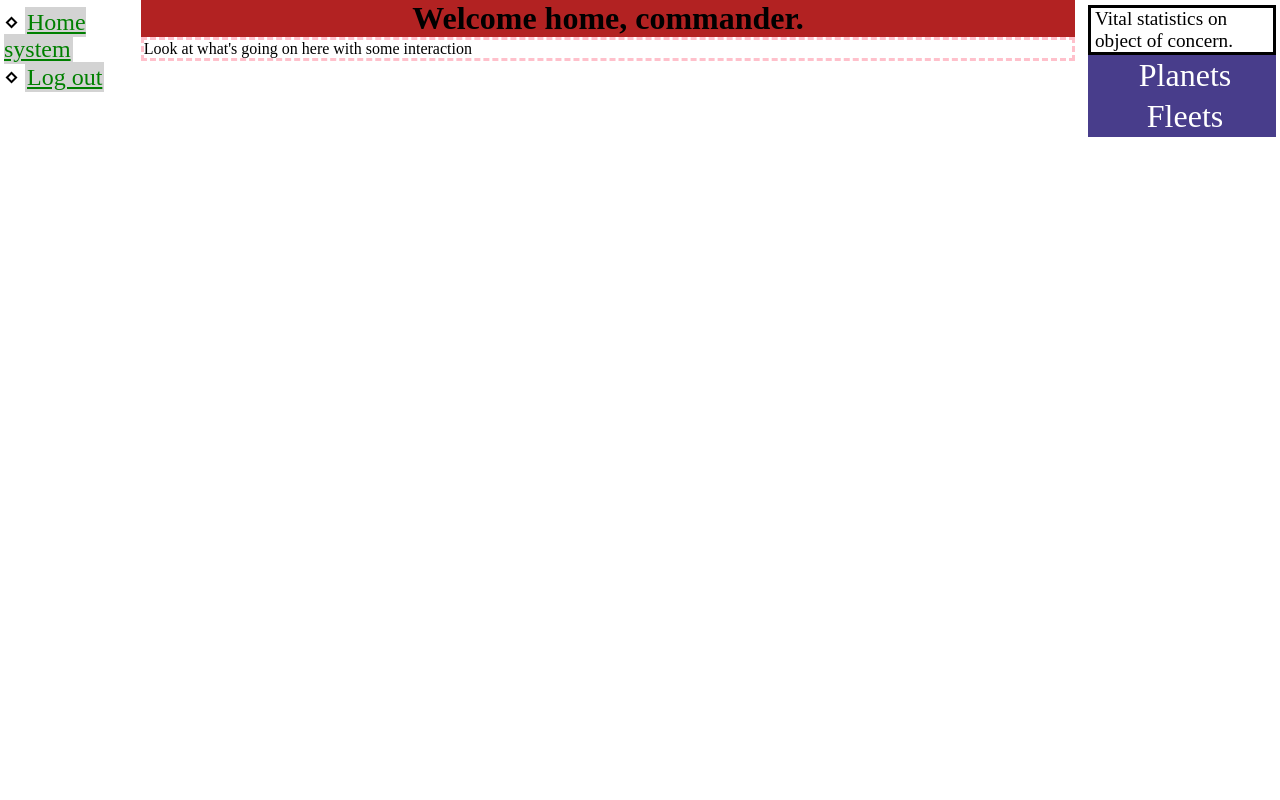
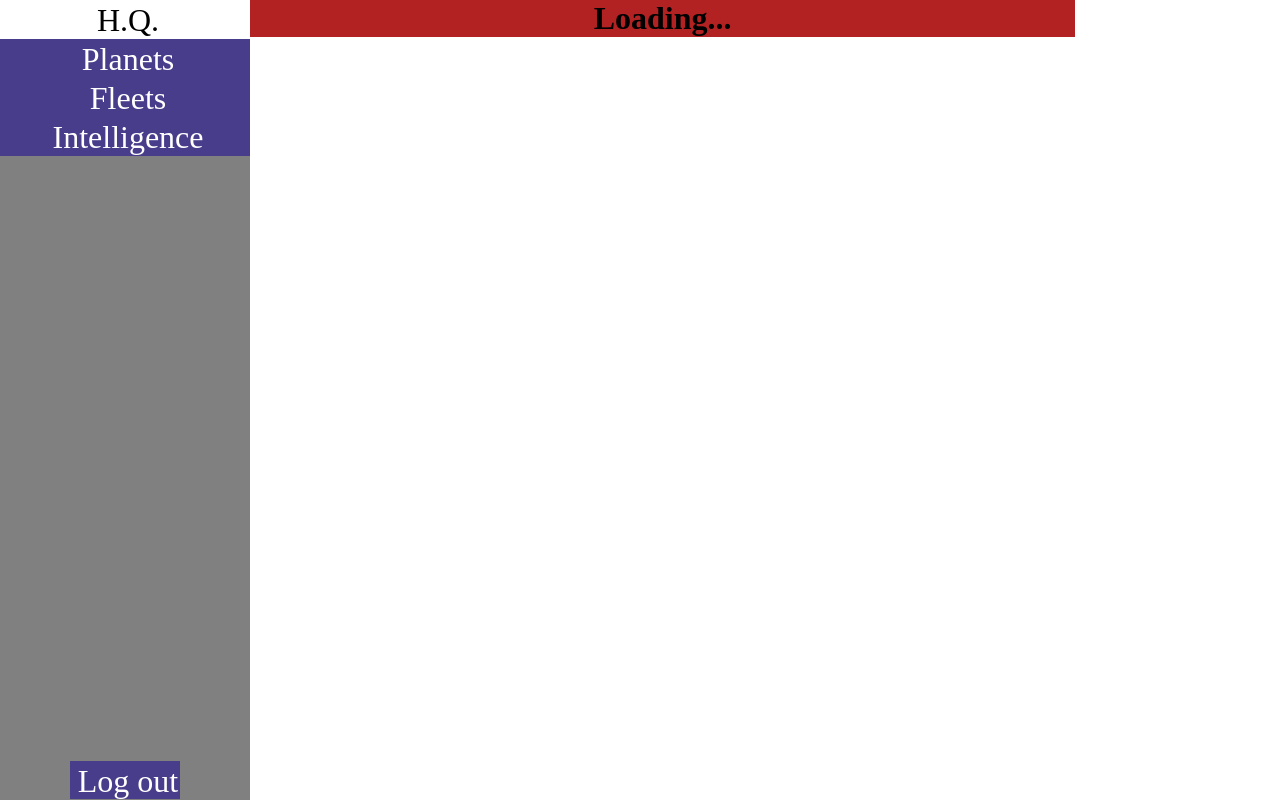
Before and after one commit to usevalue/GalacticEmpires, a Node server app: template client/views/gamepanel.ejs in a window 1280 px wide. Run offline with Node 20, Linux system fonts and the light colour scheme; the template is opened without the code that fills it, so the values that code supplies are empty; some libraries are stand-ins or nearby versions.

Commit message:
Concern views.

```diff
--- a/client/static/clientstyle.css
+++ b/client/static/clientstyle.css
@@ -1,35 +1,18 @@
-#leftcolumn {
+#controlbar {
     position: absolute;
-    left: 4px;
-    right: 90%;
-    font-size: 1.5em;
+    top: 0px;
+    left: 0px;
+    width: 250px;
+    background-color: grey;
+    height: 100%
 }
-
-#leftcolumn > a {
-    font-size: 1em;
-    background-color: lightgray;
-    width: 100%;
-    color:green;
-    padding: 2px
-}
-#leftcolumn > a:visited {
-    color:green
-}
-
-#leftcolumn > a:hover {
-    color:red;
-    background-color: black;
-}
-
-
-
 
 #midcolumn {
     position: absolute;
-    left: 11%;
+    left: 250px;
     right: 16%;
     top: 0px;
-    margin-top: 0px
+    margin-top: 0px;
 }
 
 #banner {
@@ -39,40 +22,12 @@
     position: relative;
     top: 0px;
     margin-top: 0px;
-    margin-bottom: 0px
-}
-
-#viewingpanel {
-    border:pink;
-    border-width: 3px;
-    border-style: dashed;
-}
-
-
-
-#rightcolumn {
-    position: absolute;
-    top: 5px;
-    right: 4px;
-    left: 85%
-}
-
-
-
-
-
-
-
-
-#statspanel {
-    border-style: solid;
-    padding-left:4px;
-    padding-right:4px;
-    font-size: 1.2em
+    margin-bottom: 4px
 }
 
 .concern {
     text-align:center;
+    text-decoration: none;
     cursor: pointer;
     background-color:darkslateblue;
     color: white;
@@ -80,9 +35,30 @@
     padding-left:8px;
     padding-right:2px;
     padding-top:2px;
-    padding-bottom:2px
+    margin-left: 0px;
+    margin-right: 0px
 }
 .concern:hover {
     background-color: white;
     color:black
 }
+
+a.concern:hover {
+    color: black
+}
+
+.concern:visited {
+    color: white;
+}
+
+#links {
+    position: absolute;
+    width: 100%;
+    text-align: center;
+    bottom: 0px
+}
+
+.concernbody {
+    margin-left: 4px;
+    margin-right: 4px;
+}
--- a/client/views/concerns/fleets.ejs
+++ b/client/views/concerns/fleets.ejs
@@ -1 +1,5 @@
-A list of your fleets.
+<h1 id="banner">Your armada</h1>
+
+<div class="concernbody">
+    A list of your fleets.
+</div>
--- /dev/null
+++ b/client/views/concerns/intel.ejs
@@ -0,0 +1,5 @@
+<h1 id="banner">Beyond the borders of your influence, you have eyes</h1>
+
+<div class="concernbody">
+    You have intelligence on the following planets outside of your sphere of influence:<br/>
+</div>
--- a/client/views/concerns/profile.ejs
+++ /dev/null
@@ -1 +0,0 @@
-Your civilization:
--- a/client/views/gamepanel.ejs
+++ b/client/views/gamepanel.ejs
@@ -7,23 +7,22 @@
 
 <body>
 
-<div id="leftcolumn">
-    &diam; <a href="/game/">Home system</a><br/>
-    &diam; <a href="/logout">Log out</a>
+<div id="midcolumn">
+    <h1 id="banner">Loading...</h1>
 </div>
 
-<div id="midcolumn">
-    <h1 id="banner">Welcome home, commander.</h1>
-    <div id="viewingpanel">Look at what's going on here with some interaction</div>
-</div>
-
-<div id="rightcolumn">
-    <div id="statspanel">
-        Vital statistics on object of concern.
-    </div>
+<div id="controlbar">
+    <!-- <div id="logo">
+        LOGO of some sort
+    </div> -->
     <div id="concernselector">
+        <div class="concern" name="headquarters">H.Q.</div>
         <div class="concern" name="planets">Planets</div>
         <div class="concern" name="fleets">Fleets</div>
+        <div class="concern" name="intel">Intelligence</div>
+    </div>
+    <div id="links">
+        <a href="/logout" class="concern">Log out</a>
     </div>
 </div>
 
@@ -32,7 +31,7 @@
 
 
 const selectConcern = function(thisConcern) {
-    if(thisConcern!='profile') {
+    if(thisConcern!='headquarters') {
         let actualconcern = thisConcern.target.attributes.name.value;
         thisConcern = actualconcern;
     }
@@ -41,7 +40,7 @@
         type: 'GET',
         success: (response)=>{
             console.log(response);
-            $('#viewingpanel').html(response);
+            $('#midcolumn').html(response);
         },
         error: (e)=>{
             console.log(e);
@@ -50,8 +49,8 @@
 }
 
 $(()=>{
-    $('.concern').on('click',selectConcern);
-    selectConcern('profile');
+    $('#concernselector > .concern').on('click',selectConcern);
+    selectConcern('headquarters');
 });
 
 </script>
--- a/server/gamerouter.js
+++ b/server/gamerouter.js
@@ -63,7 +63,7 @@
 
 gameRouter.get('/concern/:conc', async(req, res) => {
     try {
-        res.render(path.join('concerns/',req.params.conc))
+        res.render(path.join('concerns/',req.params.conc), {session: req.session})
     }
     catch(e) {
         console.log(e);
```
Also changed, not shown: client/static/game.js (deleted, +0 -25 lines), client/views/concerns/headquarters.ejs (added, +7 -0 lines), client/views/concerns/planets.ejs (+9 -4 lines).
